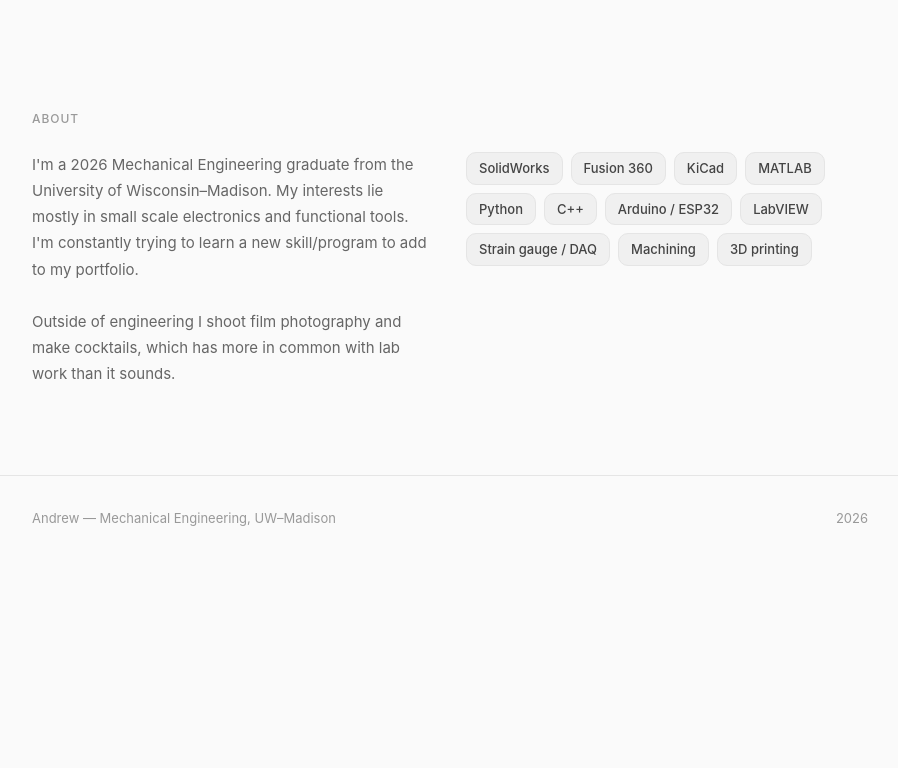
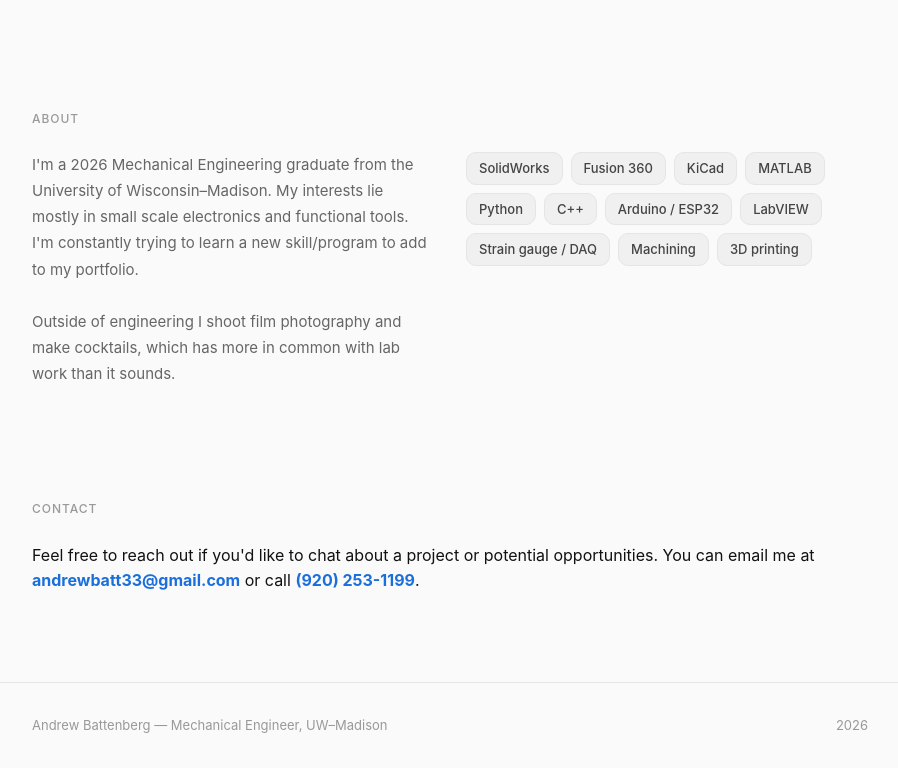
Before and after one commit to Asbatty/project-portfolio, a plain HTML site: page index.html in a window 1280 px wide. Shown: the part 907-1675 px from the top of the page, without its empty margins (190-1088 px from the left). Before the commit the page ends 1468 px from the top, so only its background shows below. Drawn offline with Linux system fonts and the light colour scheme.

Commit message:
update contact section

```diff
--- a/index.html
+++ b/index.html
@@ -14,7 +14,7 @@
     <ul class="nav-links">
       <li><a href="#projects">Projects</a></li>
       <li><a href="#about">About</a></li>
-      <li><a href="mailto:your@email.com">Contact</a></li>
+      <li><a href="#contact">Contact</a></li>
     </ul>
   </nav>
 
@@ -137,6 +137,14 @@
           </div>
         </div>
       </section>
+      <section class="section" id="contact">
+        <p class="section-label">Contact</p>
+        <p>
+            Feel free to reach out if you'd like to chat about a project or
+            potential opportunities. You can email me at <a href="mailto:andrewbatt33@gmail.com"
+            style="color: #1a6fdb; font-weight: bold;">andrewbatt33@gmail.com</a>
+            or call <a href="tel:+19202531199" style="color: #1a6fdb; font-weight: bold;">(920) 253-1199</a>.
+      </section>
 
     </div>
   </main>
@@ -144,7 +152,7 @@
   <footer>
     <div class="container">
       <div class="footer-inner">
-        <span>Andrew — Mechanical Engineering, UW–Madison</span>
+        <span>Andrew Battenberg — Mechanical Engineer, UW–Madison</span>
         <span>2026</span>
       </div>
     </div>
```
Also changed, not shown: 1 other file.
